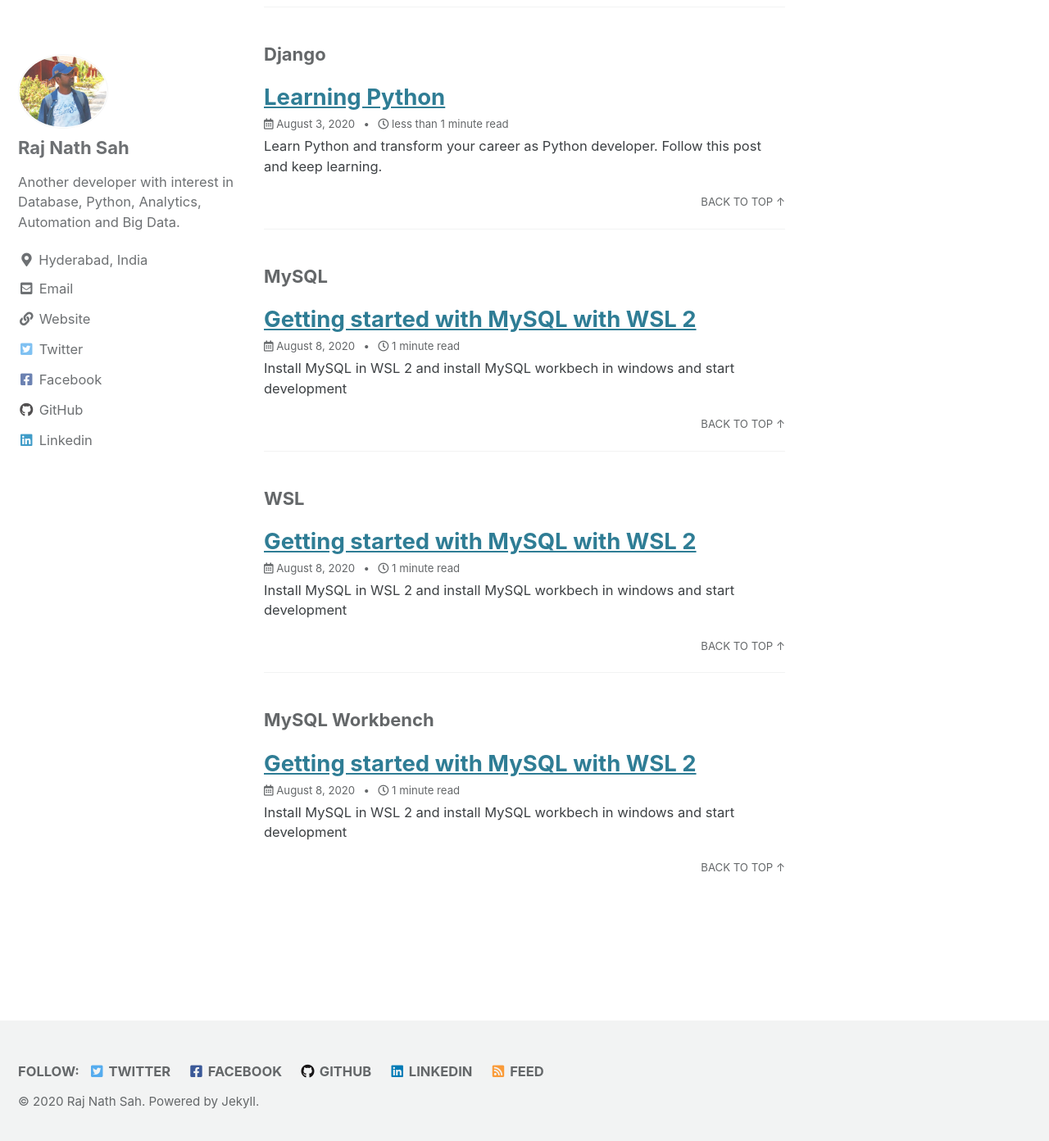
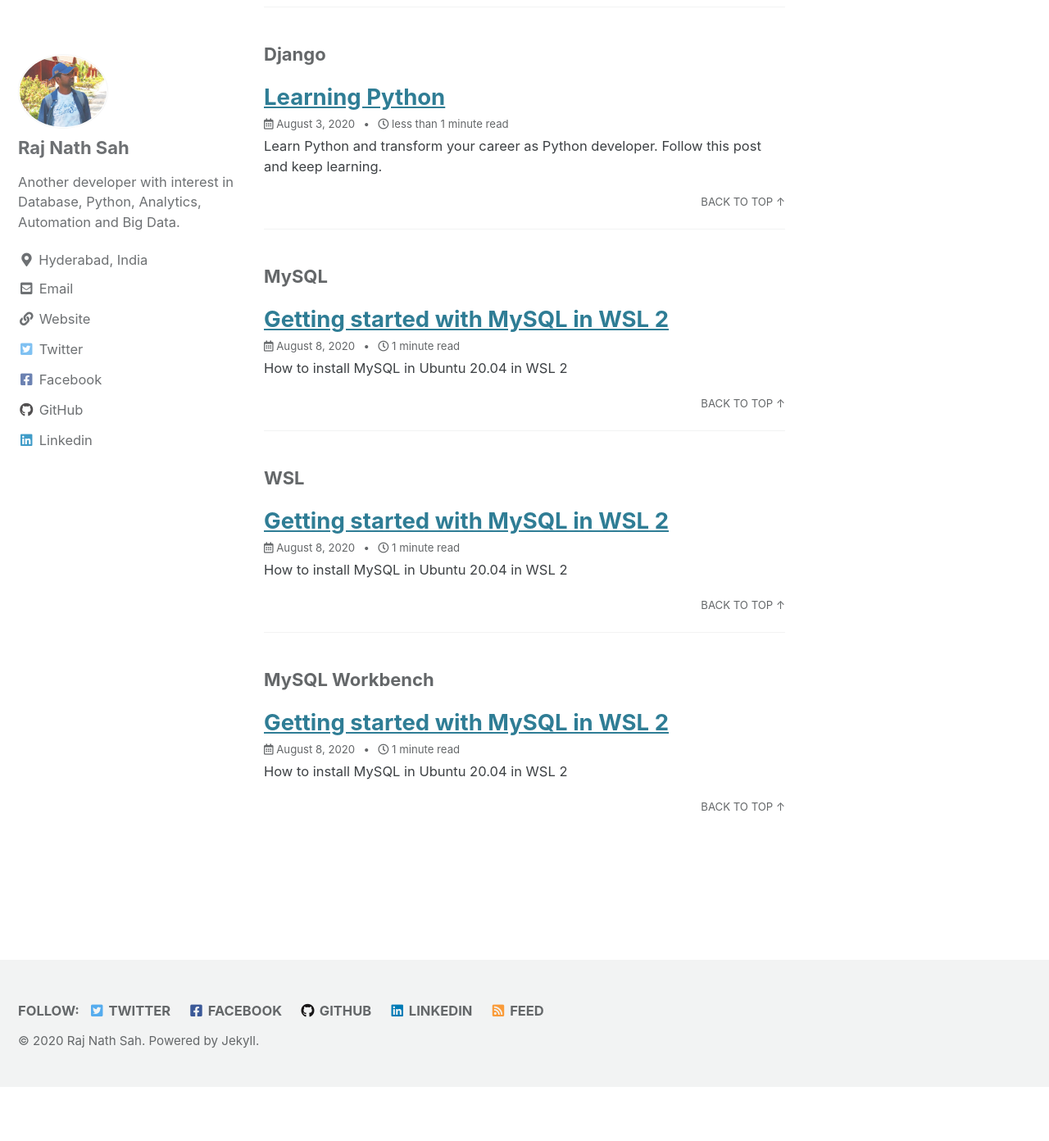
Before and after one commit to rajnathsah/rajnathsah.github.io, a Jekyll site: the page built from _pages/tag-archive.md, in a window 1280 px wide and 1400 px high, scrolled down 7039 px. Shown: the top 1392 px of the window at 82% size. Built offline with Jekyll 4.4.1, drawn with Linux system fonts in a browser that asks for light colours; cached includes are drawn as plain includes; comment, search, counter and statistics services are not loaded; after the commit the page ends 8365 px from its top, so only the background shows below that.

Commit message:
mysql and wsl

```diff
--- a/_posts/2020-08-08-mysql.md
+++ b/_posts/2020-08-08-mysql.md
@@ -1,7 +1,7 @@
 ---
-title: Getting started with MySQL with WSL 2
+title: Getting started with MySQL in WSL 2
 date: 2020-08-08 00:00:00 +0000
-excerpt: "Install MySQL in WSL 2 and install MySQL workbech in windows and start development"
+excerpt: "How to install MySQL in Ubuntu 20.04 in WSL 2"
 classes: wide
 img: # Add image post (optional)
 tags: [MySQL, WSL, MySQL Workbench] # add tag
@@ -78,5 +78,5 @@ sudo /etc/init.d/mysql start
 
 # Install MySQL Workbench
 Download MySQL Workbench as per operating system.
-[MySQL Workbench](https://dev.mysql.com/downloads/workbench/){: fas fa-download}
+[MySQL Workbench](https://dev.mysql.com/downloads/workbench/){: .btn .btn--success .btn--large}
 Installation is simple, follow the on screen steps and once done, connect to database using the user details.
```
